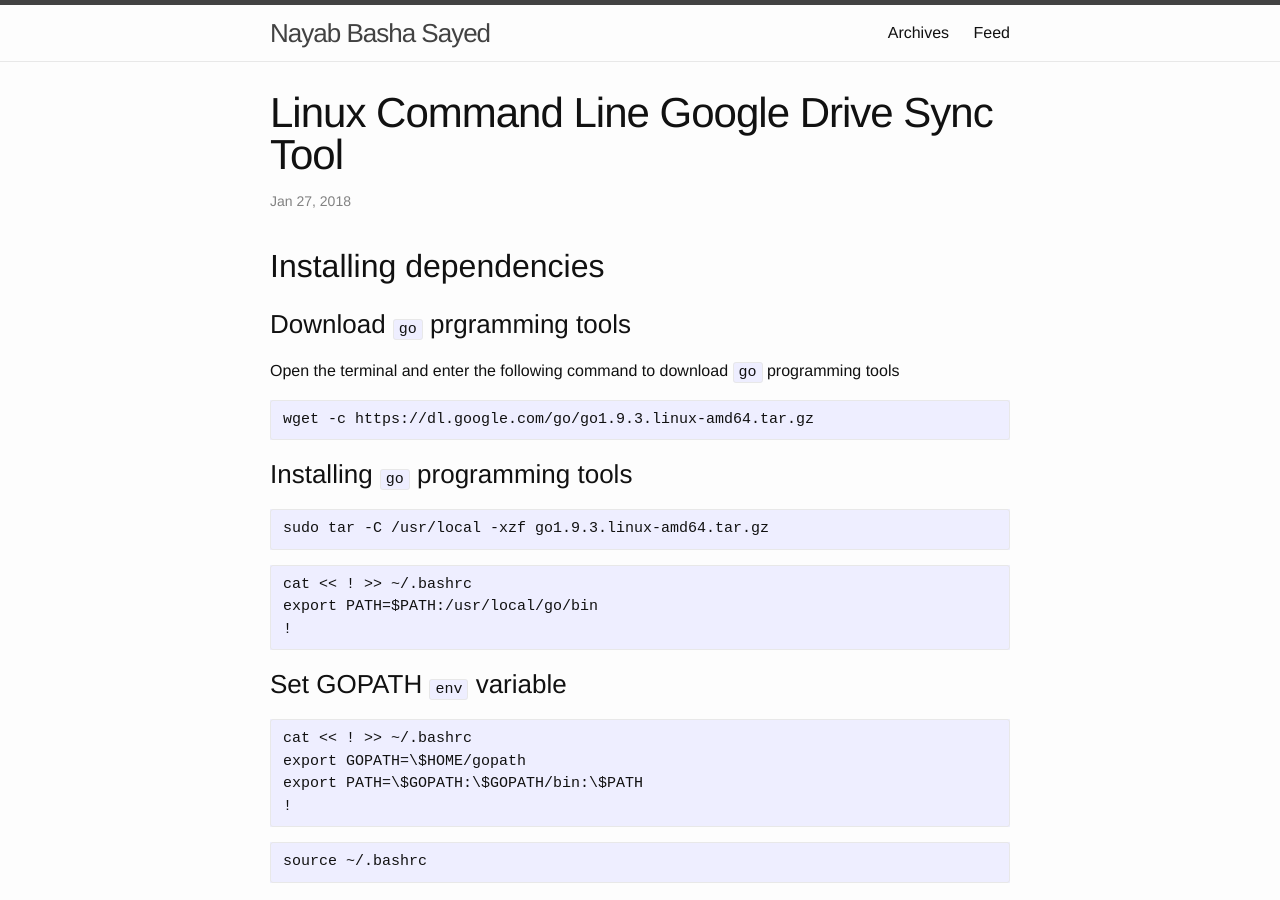
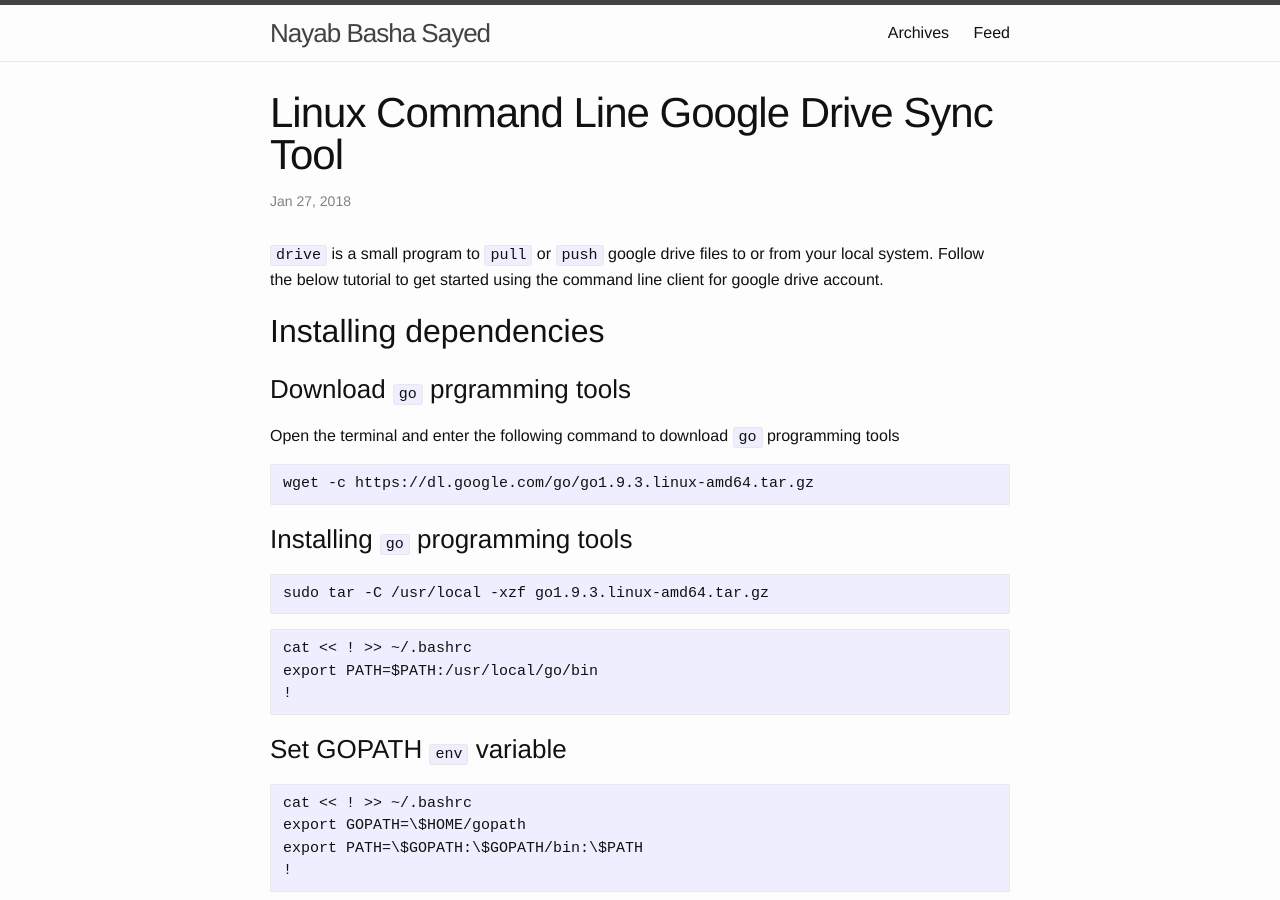
Before and after one commit to itsnayabsd/website, a Jekyll site: the page built from _posts/linux-tools/2018-01-28-linux-commandline-google-drive-sync-tool.md, in a window 1280 px wide and 900 px high. Built offline with Jekyll 4.4.1, drawn with Linux system fonts in a browser that asks for light colours; comment, search, counter and statistics services are not loaded.

Commit message:
Update Linux Tools “2018-01-28-linux-commandline-google-drive-sync-tool”

```diff
--- a/_posts/linux-tools/2018-01-28-linux-commandline-google-drive-sync-tool.md
+++ b/_posts/linux-tools/2018-01-28-linux-commandline-google-drive-sync-tool.md
@@ -12,6 +12,8 @@ date: 2018-01-27T18:41:24.000Z
 thumbnail: /assets/img/google+drive.jpg
 rating: '5'
 ---
+`drive` is a small program to `pull` or `push` google drive files to or from your local system. Follow the below tutorial to get started using the command line client for google drive account.
+
 ## Installing dependencies
 
 ### Download `go` prgramming tools
```
